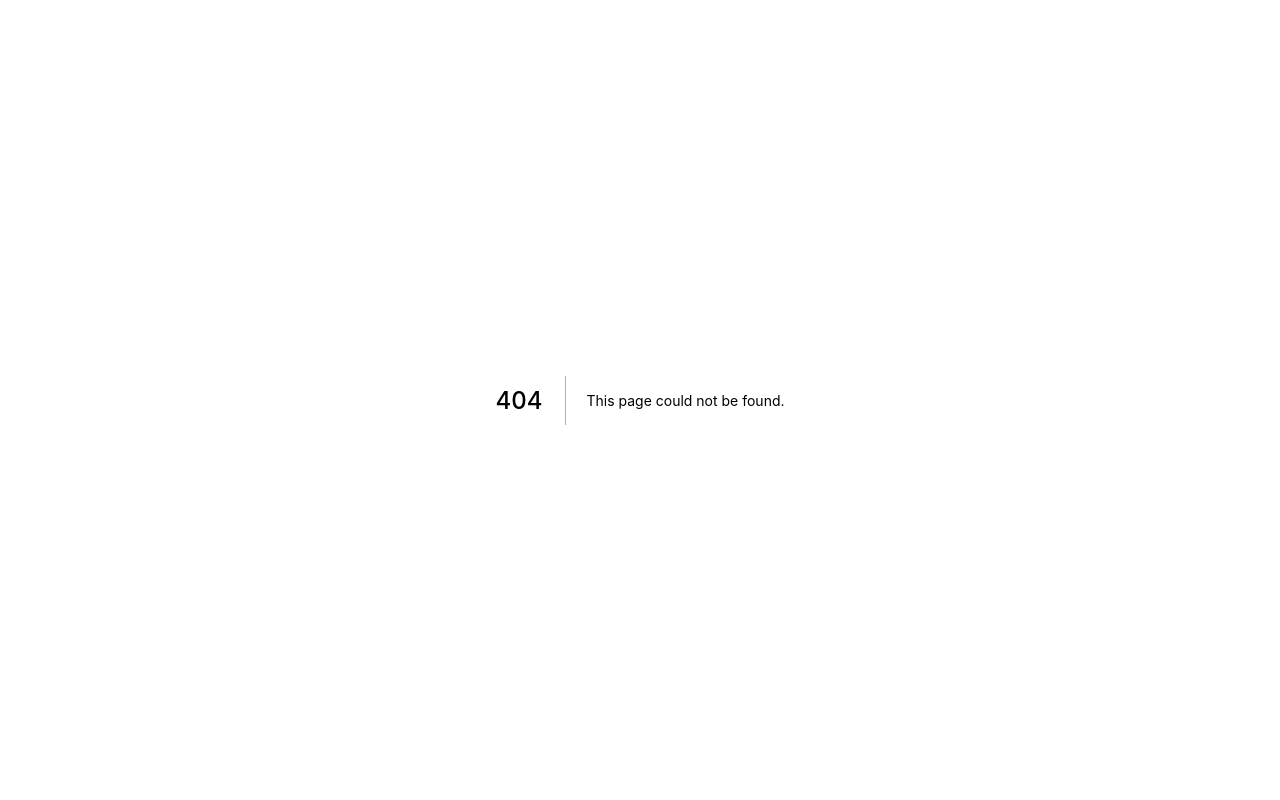
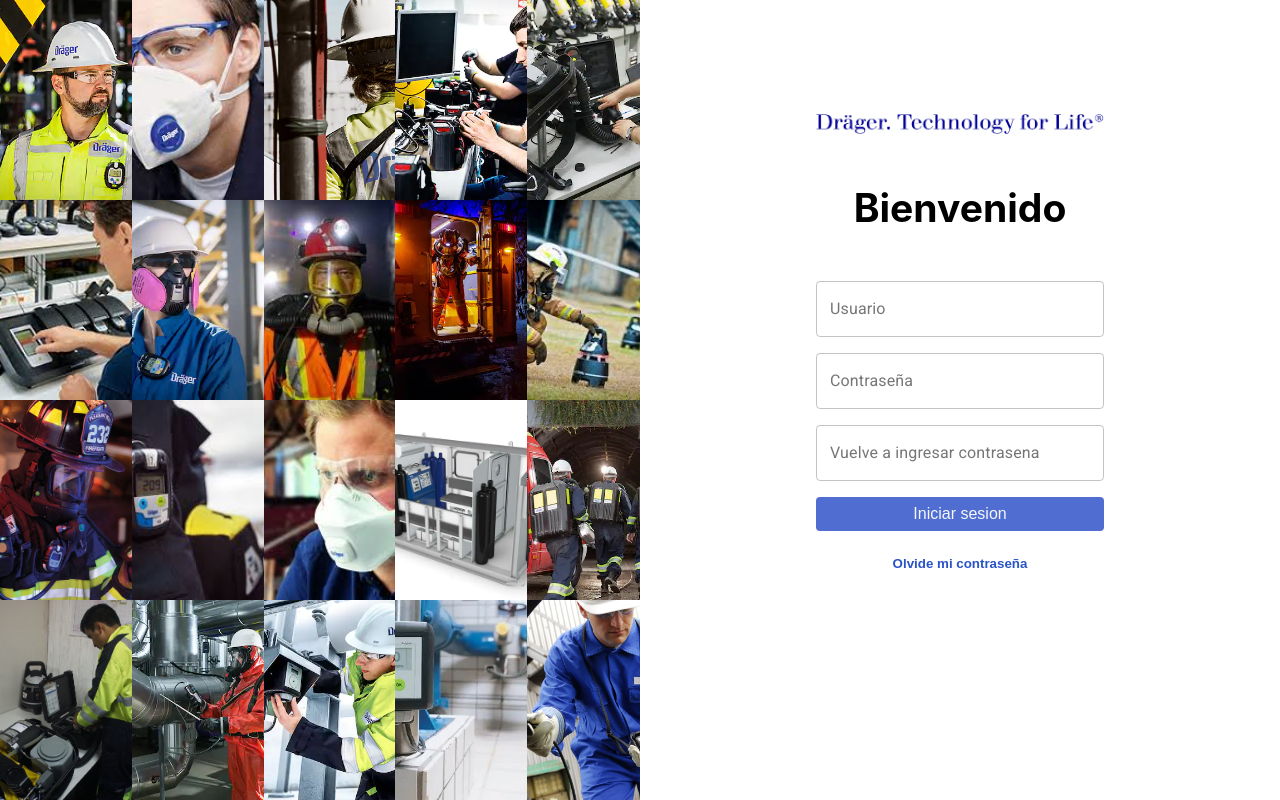
Before and after one commit to reynerdev/Draeger, a Next.js app: page /register in a window 1280 px wide. Before the commit this address had no page. Built offline with nearby package versions, Linux system fonts and the light colour scheme.

Commit message:
register page

```diff
--- /dev/null
+++ b/components/Register/Form.js
@@ -0,0 +1,98 @@
+import React from 'react';
+import { typeScale, primaryBlue } from '../../utils';
+import styled from 'styled-components';
+import InputLabel from '@material-ui/core/InputLabel';
+import FormControl from '@material-ui/core/FormControl';
+import OutlinedInput from '@material-ui/core/OutlinedInput';
+import { PrimaryButton, TertiaryButton } from '../Button';
+const Form = () => {
+  return (
+    <div style={{ overflow: 'hidden' }}>
+      <FormWrapper>
+        <AuthContainer>
+          <img
+            width="100%"
+            src="/images/technologyforlife.png"
+            alt="technologyforlife"
+          />
+          <h1
+            style={{
+              fontSize: typeScale.header2,
+              textAlign: 'center',
+              textOverflow: 'ellipsis',
+              overflow: 'hidden',
+            }}
+          >
+            Bienvenido
+          </h1>
+          <FormsContainer style={{ width: '100%' }}>
+            <AuthContent>
+              <FormPart>
+                <FormControl variant="outlined">
+                  <InputLabel htmlFor="email">Usuario</InputLabel>
+                  <OutlinedInput
+                    id="outlined"
+                    label="Correo electronico"
+                    type="email"
+                  />
+                </FormControl>
+                <FormControl variant="outlined">
+                  <InputLabel htmlFor="password">Contraseña</InputLabel>
+                  <OutlinedInput
+                    id="outlined"
+                    label="Contraseña "
+                    type={'password'}
+                  />
+                </FormControl>
+                <FormControl variant="outlined">
+                  <InputLabel htmlFor="password">Vuelve a ingresar contrasena</InputLabel>
+                  <OutlinedInput
+                    id="outlined"
+                    label="Contraseña "
+                    type={'password'}
+                  />
+                </FormControl>
+                <PrimaryButton>Iniciar sesion</PrimaryButton>
+              </FormPart>
+            </AuthContent>
+          </FormsContainer>
+          <TertiaryButton>Olvide mi contraseña</TertiaryButton>
+        </AuthContainer>
+      </FormWrapper>
+    </div>
+  );
+};
+
+export default Form;
+
+const FormWrapper = styled.div`
+  padding: 0px 1rem;
+  margin: 0px auto;
+  max-width: 320px;
+  // background-color: peru;
+  // background-image: url('/images/backgroundloginform.webp');
+`;
+
+const AuthContainer = styled.div`
+  display: grid;
+  row-gap: 24px;
+  grid-template-rows: repeat(6, min-content);
+  justify-items: center;
+  min-height: 100vh;
+  padding-top: 24px;
+  padding-bottom: 90px;
+  align-content: center;
+`;
+
+const FormsContainer = styled.div`
+  width: 100%;
+`;
+
+const AuthContent = styled.div`
+  width: 100%;
+`;
+
+const FormPart = styled.form`
+  display: grid;
+  row-gap: 16px;
+`;
--- /dev/null
+++ b/components/Register/PhotosGrid.js
@@ -0,0 +1,184 @@
+import React from 'react';
+import styled from 'styled-components';
+
+const PhotosGrid = () => {
+  return (
+    <PhotosGridWrapper>
+      <DesktopWrapper>
+        <PhotoWrapper>
+          <Img
+            src="/loginPhotos/draeger_login_1.webp"
+            alt="draegerPhoto"
+            className="grid-image"
+          />
+        </PhotoWrapper>
+        <PhotoWrapper>
+          <Img
+            src="/loginPhotos/draeger_login_2.jpg"
+            alt="draegerPhoto"
+            className="grid-image"
+          />
+        </PhotoWrapper>
+        <PhotoWrapper>
+          <Img
+            src="/loginPhotos/draeger_login_3.jpg"
+            alt="draegerPhoto"
+            className="grid-image"
+          />
+        </PhotoWrapper>
+        <PhotoWrapper>
+          <Img
+            src="/loginPhotos/draeger_login_4.webp"
+            alt="draegerPhoto"
+            className="grid-image"
+          />
+        </PhotoWrapper>
+        <PhotoWrapper>
+          <Img
+            src="/loginPhotos/draeger_login_5.webp"
+            alt="draegerPhoto"
+            className="grid-image"
+          />
+        </PhotoWrapper>
+        <PhotoWrapper>
+          <Img
+            src="/loginPhotos/draeger_login_6.jpg"
+            alt="draegerPhoto"
+            className="grid-image"
+          />
+        </PhotoWrapper>
+        <PhotoWrapper>
+          <Img
+            src="/loginPhotos/draeger_login_7.webp"
+            alt="draegerPhoto"
+            className="grid-image"
+          />
+        </PhotoWrapper>
+        <PhotoWrapper>
+          <Img
+            src="/loginPhotos/draeger_login_8.jpg"
+            alt="draegerPhoto"
+            className="grid-image"
+          />
+        </PhotoWrapper>
+        <PhotoWrapper>
+          <Img
+            src="/loginPhotos/draeger_login_9.webp"
+            alt="draegerPhoto"
+            className="grid-image"
+          />
+        </PhotoWrapper>
+        <PhotoWrapper>
+          <Img
+            src="/loginPhotos/draeger_login_10.jpg"
+            alt="draegerPhoto"
+            className="grid-image"
+          />
+        </PhotoWrapper>
+        <PhotoWrapper>
+          <Img
+            src="/loginPhotos/draeger_login_11.jpg"
+            alt="draegerPhoto"
+            className="grid-image"
+          />
+        </PhotoWrapper>
+        <PhotoWrapper>
+          <Img
+            src="/loginPhotos/draeger_login_12.jpg"
+            alt="draegerPhoto"
+            className="grid-image"
+          />
+        </PhotoWrapper>
+        <PhotoWrapper>
+          <Img
+            src="/loginPhotos/draeger_login_13.jpg"
+            alt="draegerPhoto"
+            className="grid-image"
+          />
+        </PhotoWrapper>
+        <PhotoWrapper>
+          <Img
+            src="/loginPhotos/draeger_login_14.webp"
+            alt="draegerPhoto"
+            className="grid-image"
+          />
+        </PhotoWrapper>
+        <PhotoWrapper>
+          <Img
+            src="/loginPhotos/draeger_login_15.webp"
+            alt="draegerPhoto"
+            className="grid-image"
+          />
+        </PhotoWrapper>
+        <PhotoWrapper>
+          <Img
+            src="/loginPhotos/draeger_login_16.JPG"
+            alt="draegerPhoto"
+            className="grid-image"
+          />
+        </PhotoWrapper>
+        <PhotoWrapper>
+          <Img
+            src="/loginPhotos/draeger_login_17.webp"
+            alt="draegerPhoto"
+            className="grid-image"
+          />
+        </PhotoWrapper>
+        <PhotoWrapper>
+          <Img
+            src="/loginPhotos/draeger_login_18.webp"
+            alt="draegerPhoto"
+            className="grid-image"
+          />
+        </PhotoWrapper>
+        <PhotoWrapper>
+          <Img
+            src="/loginPhotos/draeger_login_19.webp"
+            alt="draegerPhoto"
+            className="grid-image"
+          />
+        </PhotoWrapper>
+        <PhotoWrapper>
+          <Img
+            src="/loginPhotos/draeger_login_20.jpg"
+            alt="draegerPhoto"
+            className="grid-image"
+          />
+        </PhotoWrapper>
+      </DesktopWrapper>
+    </PhotosGridWrapper>
+  );
+};
+
+export default PhotosGrid;
+
+const PhotosGridWrapper = styled.div`
+  position: sticky;
+  overflow: hidden;
+  height: 100%;
+  top: 0px;
+  background-color: pink;
+`;
+
+const DesktopWrapper = styled.div`
+  display: grid;
+  height: 100vh;
+  grid-template-rows: repeat(4, 1fr);
+  grid-template-columns: repeat(5, 10.3vw);
+  ${
+    '' /* grid-template-rows: repeat(5, 1fr);
+  position: absolute; */
+  }
+  right: 0px;
+`;
+
+const PhotoWrapper = styled.div`
+  position: relative;
+`;
+
+const Img = styled.img`
+  width: 100%;
+  vertical-align: bottom;
+  height: 100%;
+  object-fit: cover;
+`;
--- /dev/null
+++ b/components/Register/Register.jsx
@@ -0,0 +1,14 @@
+import React from 'react'
+import Form from '../Register/Form'
+import PhotosGrid from '../Register/PhotosGrid'
+import AuthLayout from '../layout/AuthLayout'
+const Register = () => {
+  return (
+    <AuthLayout>
+      <PhotosGrid />
+      <Form />
+    </AuthLayout>
+  )
+}
+
+export default Register;
--- /dev/null
+++ b/pages/register/index.jsx
@@ -0,0 +1,11 @@
+import React from 'react'
+import Register from '../../components/Register/Register'
+const index = () => {
+  return (
+    <>
+      <Register />
+    </>
+  )
+}
+
+export default index;
```
